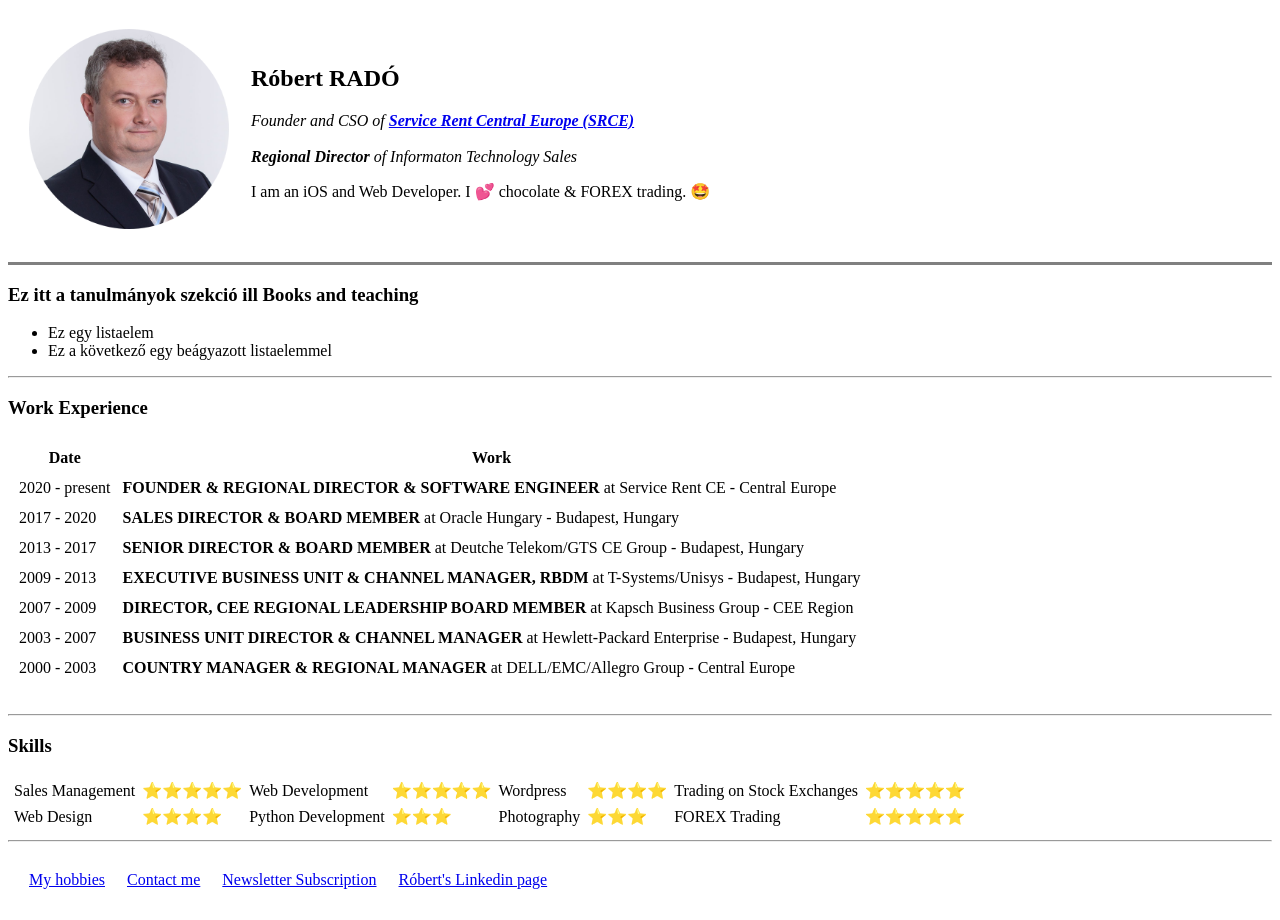
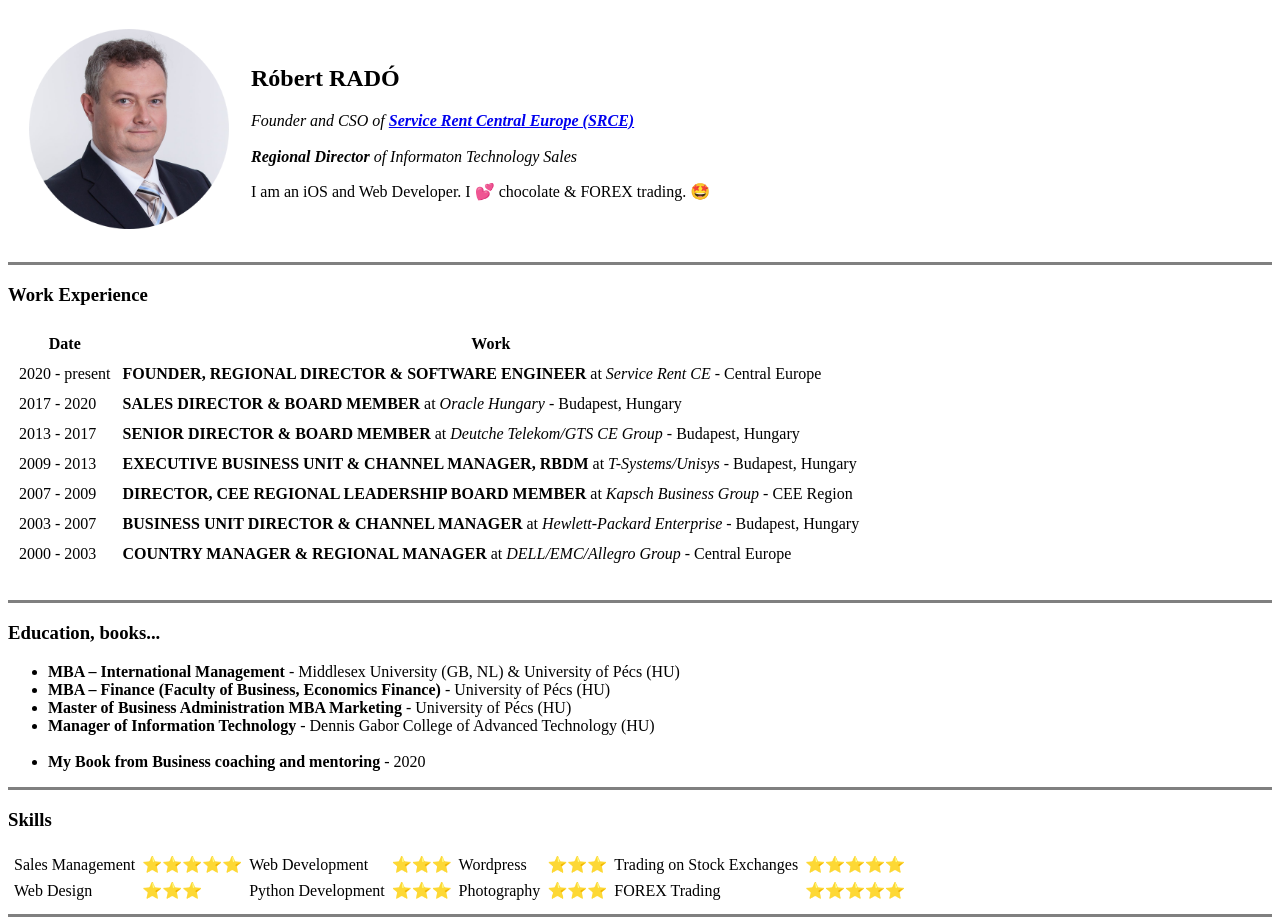
Before and after one commit to IceRoby/CV, a plain HTML site: page index.html in a window 1280 px wide. Shown: the top 920 px of the page. Drawn offline with Linux system fonts and the light colour scheme.

Commit message:
Add files via upload

```diff
--- a/index.html
+++ b/index.html
@@ -12,7 +12,7 @@
     <table cellspacing="20">
         <tr>
             <td>
-                <img src="/images/Rob_Close_circle-cropped.png" alt="Róbert Radó picture"
+                <img src="\images\Rob_Close_circle-cropped.png" alt="Róbert Radó picture"
                     style="width: 200px; height: 200px" />
 
             </td>
@@ -38,16 +38,11 @@
 
     <hr size="3" noshade="0" />
 
-    <!-- Education, books... section -->
-    <h3>Ez itt a tanulmányok szekció ill Books and teaching</h3>
-    <ul>
-        <li>Ez egy listaelem</li>
-        <li>Ez a következő egy beágyazott listaelemmel</li>
-    </ul>
 
-    <!-- Work experience section-->
-    <hr>
-    <h3>Work Experience</h3>
+
+    <!-- Work experience section -->
+
+   <h3>Work Experience</h3>
 
     <table cellspacing="10">
         <thead>
@@ -68,37 +63,58 @@
 
         <tr>
             <td>2020 - present</td>
-            <td><strong>FOUNDER & REGIONAL DIRECTOR & SOFTWARE ENGINEER</strong> at Service Rent CE - Central Europe</td>
+            <td><strong>FOUNDER, REGIONAL DIRECTOR & SOFTWARE ENGINEER</strong> at <i>Service Rent CE</i> - Central
+                    Europe</td>
         </tr>
         <tr>
             <td>2017 - 2020</td>
-            <td><strong>SALES DIRECTOR & BOARD MEMBER</strong> at Oracle Hungary - Budapest, Hungary</td>
+            <td><strong>SALES DIRECTOR & BOARD MEMBER</strong> at <i>Oracle Hungary</i> - Budapest, Hungary</td>
         </tr>
         <tr>
             <td>2013 - 2017</td>
-            <td><strong>SENIOR DIRECTOR & BOARD MEMBER</strong> at Deutche Telekom/GTS CE Group - Budapest, Hungary</td>
+            <td><strong>SENIOR DIRECTOR & BOARD MEMBER</strong> at <i>Deutche Telekom/GTS CE Group</i> - Budapest, Hungary</td>
         </tr>
         <tr>
             <td>2009 - 2013</td>
-            <td><strong>EXECUTIVE BUSINESS UNIT & CHANNEL MANAGER, RBDM</strong> at T-Systems/Unisys - Budapest, Hungary</td>
+            <td><strong>EXECUTIVE BUSINESS UNIT & CHANNEL MANAGER, RBDM</strong> at <i>T-Systems/Unisys</i> - Budapest, Hungary
+            </td>
         </tr>
         <tr>
             <td>2007 - 2009</td>
-            <td><strong>DIRECTOR, CEE REGIONAL LEADERSHIP BOARD MEMBER</strong> at Kapsch Business Group - CEE Region</td>
+            <td><strong>DIRECTOR, CEE REGIONAL LEADERSHIP BOARD MEMBER</strong> at <i>Kapsch Business Group</i> - CEE Region
+            </td>
         </tr>
         <tr>
             <td>2003 - 2007</td>
-            <td><strong>BUSINESS UNIT DIRECTOR & CHANNEL MANAGER</strong> at Hewlett-Packard Enterprise - Budapest, Hungary</td>
+            <td><strong>BUSINESS UNIT DIRECTOR & CHANNEL MANAGER</strong> at <i>Hewlett-Packard Enterprise</i> - Budapest,
+                Hungary</td>
         </tr>
         <tr>
             <td>2000 - 2003</td>
-            <td><strong>COUNTRY MANAGER & REGIONAL MANAGER</strong> at DELL/EMC/Allegro Group - Central Europe</td>
+            <td><strong>COUNTRY MANAGER & REGIONAL MANAGER</strong> at <i>DELL/EMC/Allegro Group</i> - Central Europe</td>
         </tr>
     </table>
     <br>
 
+    <hr size="3" noshade="0" />
+
+    <!-- Education, books... section -->
+    <h3>Education, books...</h3>
+
+    <ul>
+        <li><strong>MBA – International Management</strong> - Middlesex University (GB, NL) & University of Pécs (HU)
+        </li>
+        <li><strong>MBA – Finance (Faculty of Business, Economics Finance)</strong> - University of Pécs (HU)</li>
+        <li><strong>Master of Business Administration MBA Marketing</strong> - University of Pécs (HU)</li>
+        <li><strong>Manager of Information Technology</strong> - Dennis Gabor College of Advanced Technology (HU)</li>
+    <br>
+        <li><strong>My Book from Business coaching and mentoring </strong> - 2020 </li>
+    </ul>
+
     <!-- Adding skills in tables included emojis, with 1 pix cellspace between the tables  -->
-    <hr>
+
+    <hr size="3" noshade="0" />
+
     <h3>Skills</h3>
 
     <table cellspacing="5">
@@ -107,10 +123,10 @@
             <td>⭐⭐⭐⭐⭐</td>
 
             <td>Web Development</td>
-            <td>⭐⭐⭐⭐⭐</td>
+            <td>⭐⭐⭐</td>
 
             <td>Wordpress </td>
-            <td>⭐⭐⭐⭐</td>
+            <td>⭐⭐⭐</td>
 
             <td>Trading on Stock Exchanges</td>
             <td>⭐⭐⭐⭐⭐</td>
@@ -119,7 +135,7 @@
         <tr>
 
             <td>Web Design</td>
-            <td>⭐⭐⭐⭐</td>
+            <td>⭐⭐⭐</td>
 
             <td>Python Development</td>
             <td>⭐⭐⭐</td>
@@ -135,14 +151,16 @@
 
 
     <!-- Other page links -->
-    <hr>
+
+    <hr size="3" noshade="0" />
+
     <table cellspacing="20">
         <tr>
             <td> <a href="hobbies.html">My hobbies</a> </td>
             <br5>
-            <td> <a href="contact.html">Contact me</a> </td>
-            <td> <a href="inputs.html">Newsletter Subscription</a> </td>
-            <td> <a href="https://www.linkedin.com/in/robertrado/">Róbert's Linkedin page</a> </td>
+                <td> <a href="contact.html">Contact me</a> </td>
+                <td> <a href="inputs.html">Newsletter Subscription</a> </td>
+                <td> <a href="https://www.linkedin.com/in/robertrado/">Róbert's Linkedin page</a> </td>
 
         </tr>
     </table>
```
Also changed, not shown: contact.html (+3 -3 lines), inputs.html (+8 -6 lines).
